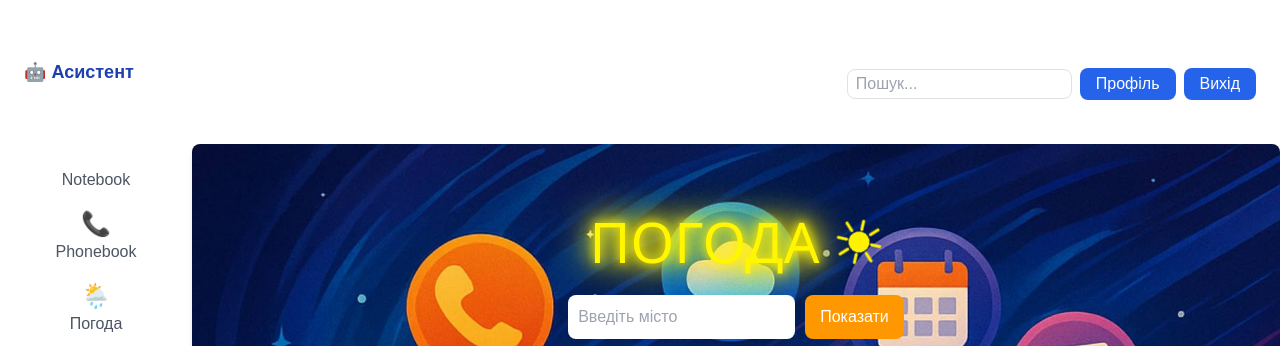
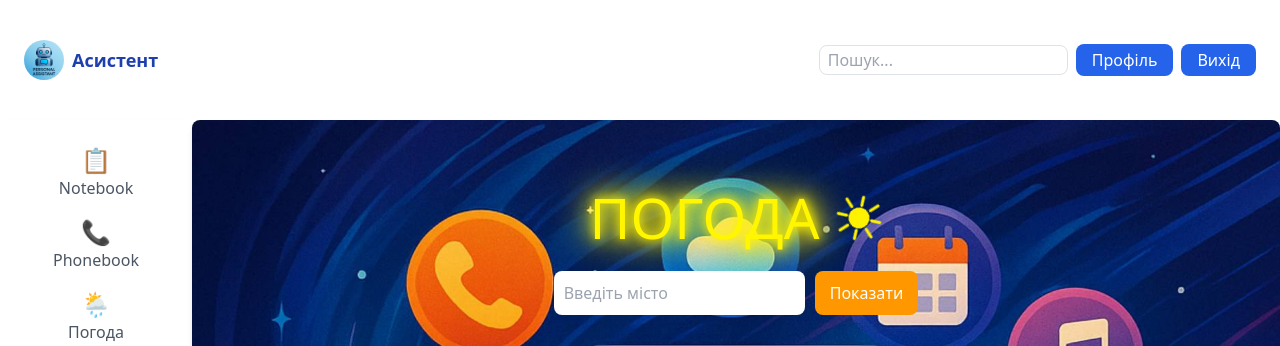
Before and after one commit to DanielRusetskyi/personal_asistant, a Django app: page /additional/weather/ in a window 1280 px wide. Shown: the top 346 px of the page. Run offline with Django 5.2, Linux system fonts and the light colour scheme; the visitor is signed in with stand-in values (Sample User, id 1); data that the repository does not hold is empty; some libraries are stand-ins or nearby versions.

Commit message:
fix change burger menu

```diff
--- a/personal_asistant/additional/services.py
+++ b/personal_asistant/additional/services.py
@@ -6,8 +6,9 @@ from dotenv import load_dotenv
 load_dotenv(settings.BASE_DIR / '.env')
 
 
-API_KEY = os.getenv('OPENWETHER_API_KEY')
+API_KEY = os.getenv('OPENWEATHER_API_KEY')
 BASE_URL = "https://api.openweathermap.org/data/2.5/weather"
+
 
 def get_weather(city):
     params = {
--- a/personal_asistant/additional/templates/weather.html
+++ b/personal_asistant/additional/templates/weather.html
@@ -2,14 +2,14 @@
 
 {% block content %}
 <style>
-    body {
-        background: linear-gradient(to right, #4facfe, #00f2fe);
-        font-family: Arial, sans-serif;
-        color: #fff;
-        text-align: center;
-        margin: 0;
-        padding: 0;
-    }
+<!--    body {-->
+<!--        background: linear-gradient(to right, #4facfe, #00f2fe);-->
+<!--        font-family: Arial, sans-serif;-->
+<!--        color: #fff;-->
+<!--        text-align: center;-->
+<!--        margin: 0;-->
+<!--        padding: 0;-->
+<!--    }-->
 
     h2 {
         margin-top: 40px;
@@ -31,7 +31,7 @@
         font-size: 1rem;
     }
 
-    button {
+    .button_weather {
         padding: 10px 15px;
         background-color: #ff9800;
         border: none;
@@ -42,9 +42,9 @@
         transition: 0.3s;
     }
 
-    button:hover {
-        background-color: #e68900;
-    }
+<!--    button:hover {-->
+<!--        background-color: #e68900;-->
+<!--    }-->
 
     .weather-card {
         background-color: rgba(255, 255, 255, 0.1);
@@ -89,7 +89,7 @@
     }
   }
 
-  h2 {
+  .sun_h2 {
     font-family: 'Segoe UI', Tahoma, Geneva, Verdana, sans-serif;
     font-size: 3.5rem;
     display: flex;
@@ -116,7 +116,7 @@
   }
 </style>
 
-<h2>
+<h2 class="sun_h2">
   Погода
   <svg class="sun-icon" xmlns="http://www.w3.org/2000/svg" viewBox="0 0 64 64" aria-hidden="true">
     <circle cx="32" cy="32" r="14"/>
@@ -136,7 +136,7 @@
 
 <form method="get">
     <input type="text" name="city" placeholder="Введіть місто">
-    <button type="submit">Показати</button>
+    <button type="submit" class="button_weather">Показати</button>
 </form>
 
 {% if weather.error %}
--- a/personal_asistant/templates/base.html
+++ b/personal_asistant/templates/base.html
@@ -19,24 +19,39 @@
 
     <!-- Навігація -->
     <div class="bg-white shadow-md">
-      <header class="p-4 flex items-center justify-between">
-        <a href="{% url 'main' %}" class="text-blue-800 font-bold text-lg">🤖 Асистент</a>
+      <header class="p-4 flex items-center justify-between flex-wrap gap-2">
+          <!-- Лого / фото -->
+          <a href="{% url 'main' %}" class="flex items-center gap-2">
+            <img src="{% static 'images/logo.jpg' %}" alt="Асистент" class="h-10 w-10 rounded-full object-cover">
+            <span class="text-blue-800 font-bold text-lg">Асистент</span>
+          </a>
 
           <!-- Панель пошуку + кнопки -->
-        <div class="flex flex-col md:flex-row items-start md:items-center gap-2 md:gap-4 mt-4 md:mt-0">
-          <input type="text" placeholder="Пошук..." class="rounded-md border px-2 py-1 text-sm w-full md:w-auto" />
+          <div class="flex flex-wrap items-center gap-2 w-full md:w-auto md:flex-nowrap md:justify-end">
+            <input type="text" placeholder="Пошук..."
+                   class="rounded-md border px-2 py-1 text-sm flex-grow min-w-[120px] md:min-w-0" />
+
             {% if user.is_authenticated %}
-          <a href="{% url 'accounts:profile' %}" class="bg-blue-600 text-white px-3 py-1 rounded-lg hover:bg-blue-700 text-center w-full md:w-auto">Профіль</a>
+              <a href="{% url 'accounts:profile' %}"
+                 class="bg-blue-600 text-white px-3 py-1 rounded-lg hover:bg-blue-700 text-center">
+                Профіль
+              </a>
               <form method="post" action="{% url 'accounts:logout' %}">
                 {% csrf_token %}
-            <button type="submit" class="bg-blue-600 text-white px-3 py-1 rounded-lg hover:bg-blue-700 text-center w-full md:w-auto">
+                <button type="submit"
+                        class="bg-blue-600 text-white px-3 py-1 rounded-lg hover:bg-blue-700 text-center">
                   Вихід
                 </button>
               </form>
             {% else %}
-          {% csrf_token %}
-          <a href="{% url 'accounts:login' %}" class="bg-blue-600 text-white px-3 py-1 rounded-lg hover:bg-blue-700 text-center w-full md:w-auto">Увійти</a>
-          <a href="{% url 'accounts:registration' %}" class="bg-blue-600 text-white px-3 py-1 rounded-lg hover:bg-blue-700 text-center w-full md:w-auto">Реєстрація</a>
+              <a href="{% url 'accounts:login' %}"
+                 class="bg-blue-600 text-white px-3 py-1 rounded-lg hover:bg-blue-700 text-center">
+                Увійти
+              </a>
+              <a href="{% url 'accounts:registration' %}"
+                 class="bg-blue-600 text-white px-3 py-1 rounded-lg hover:bg-blue-700 text-center">
+                Реєстрація
+              </a>
             {% endif %}
           </div>
       </header>
@@ -49,7 +64,7 @@
         <div class="md:w-48 w-full" x-data="{ open: false }">
 
         <!-- Бургер-кнопка (мобілка) -->
-          <div class="md:hidden p-4 bg-white shadow relative">
+          <div class="md:hidden p-1 bg-white shadow relative">
             <button @click="open = !open" class="text-2xl focus:outline-none">
               ☰ Меню
             </button>
@@ -63,10 +78,6 @@
               style="display: none;"
             >
               <button @click="open = false" class="text-gray-600 hover:text-red-500 mb-2 flex items-center gap-1">
-                <svg xmlns="http://www.w3.org/2000/svg" class="w-4 h-4" fill="none" viewBox="0 0 24 24" stroke="currentColor">
-                  <path stroke-linecap="round" stroke-linejoin="round" stroke-width="2" d="M6 18L18 6M6 6l12 12" />
-                </svg>
-                Закрити
               </button>
               {% if active_menu %}
                 {% include "includes/"|add:active_menu|add:"_menu.html" %}
--- a/personal_asistant/templates/includes/main_menu.html
+++ b/personal_asistant/templates/includes/main_menu.html
@@ -5,6 +5,7 @@
     <!-- Іконка записника -->
     <a href="{% url 'noteapp:notebook' %}"
        class="flex flex-col items-center group {% if active_page == 'notebook' %}text-blue-600{% else %}hover:text-blue-600{% endif %}">
+      <span class="text-2xl">📋</span>
       <span class="group-hover:underline">Notebook</span>
     </a>
 
```
Also changed, not shown: personal_asistant/static/images/logo.jpg (added). Lines whose indentation alone changed are shown as unchanged.
